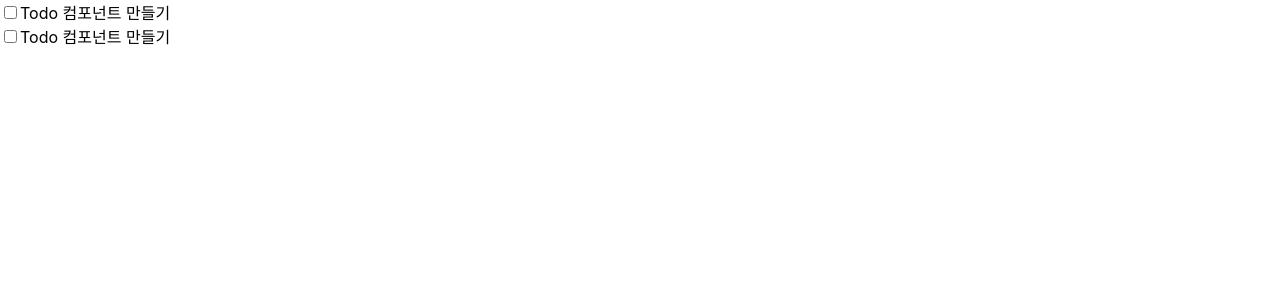
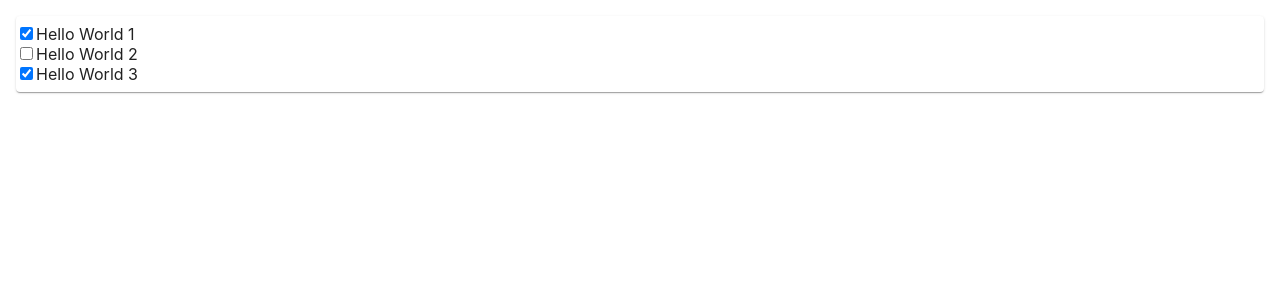
Before and after one commit to kcw9609/todo-react-app, a React (Create React App) app: page / in a window 1280 px wide. Shown: the top 300 px of the page. Built offline with nearby package versions, Linux system fonts and the light colour scheme.

Commit message:
4/10 map, material-ui/core

```diff
--- a/src/App.js
+++ b/src/App.js
@@ -1,19 +1,34 @@
 import './App.css';
 import Todo from './Todo';
 import React from "react";
+import { Paper, List} from "@material-ui/core";
 
 class  App extends React.Component {
   constructor(props){
     super(props);
     this.state = {
-      item: {id: 0, title: "Hello World 1", done: true},
+      items: [
+        {id: 0, title: "Hello World 1", done: true},
+        {id: 1, title: "Hello World 2", done: false},
+        {id: 2, title: "Hello World 3", done: true},
+      ]
     };
   }
   render(){
+    var todoItems = this.state.items.length > 0 && (
+      <Paper style={{ margin: 16}}>
+        <List>
+        {this.state.items.map( //원소를 하나씩 바꾼다..?
+      (item, index) => (
+        <Todo item={item} key={item.id} />
+      ))}
+      </List>
+      </Paper>
+    );
     return (
       <div classNmae="App">
-        <Todo item={this.state.item}/>
-        <Todo />
+        {/* <Todo> 컴포넌트 여러 개 */}
+        {todoItems}
       </div>
     );
 
--- a/src/Todo.js
+++ b/src/Todo.js
@@ -1,11 +1,19 @@
-import React from 'react';
+import React from "react";
 
 class Todo extends React.Component{
+  constructor(props){
+    super(props);
+    this.state = { item: props.item };
+  }
   render(){
     return (
       <div className="Todo">
-        <input type="checkbox" id="todo0" name="todo0" value="todo0"/>
-        <lable for="todo0">Todo 컴포넌트 만들기</lable>
+        <input type="checkbox"
+         id={this.state.item.id}
+          name={this.state.item.id}
+           checked={this.state.item.done}
+           />
+        <lable id={this.state.item.id}>{this.state.item.title}</lable>
         {
           /*
             comment here
```
